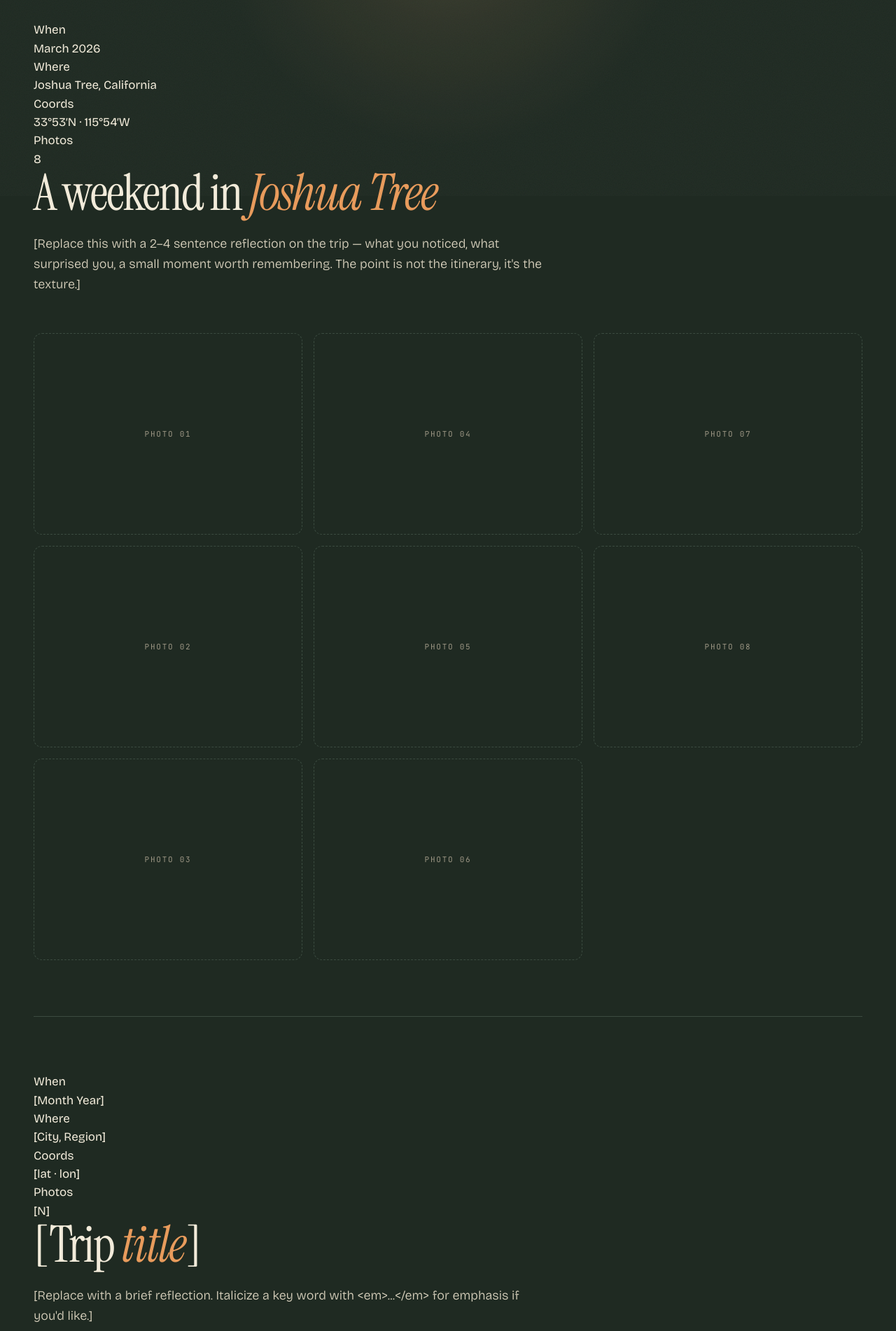
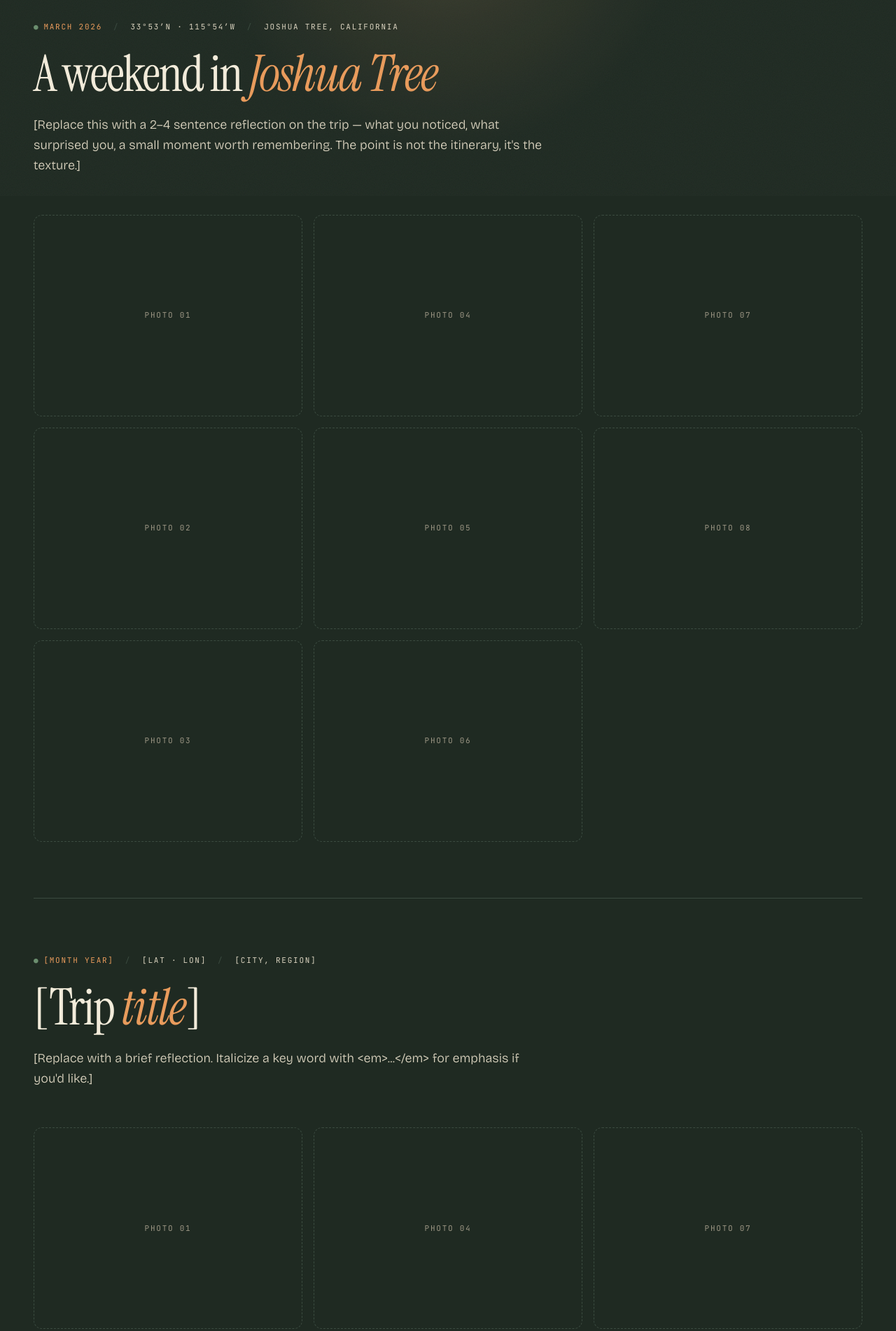
Before and after one commit to rahasan36/rahasan36.github.io, a plain HTML site: page travel.html in a window 1280 px wide. Shown: the part 520-2422 px from the top of the page at 70% size. Drawn offline with nearby package versions, Linux system fonts and the light colour scheme.

Commit message:
Add files via upload

```diff
--- a/travel.html
+++ b/travel.html
@@ -70,18 +70,14 @@
 
     <!-- ============== TRIP 1 (template, replace) ============== -->
     <article class="trip">
-      <div class="trip-grid">
-        <aside class="trip-sidebar">
-          <div class="trip-meta-list">
-            <div class="row"><dt>When</dt><dd>March 2026</dd></div>
-            <div class="row"><dt>Where</dt><dd>Joshua Tree, California</dd></div>
-            <div class="row"><dt>Coords</dt><dd>33°53′N · 115°54′W</dd></div>
-            <div class="row"><dt>Photos</dt><dd>8</dd></div>
+      <header class="trip-header">
+        <div class="trip-meta">
+          <span class="trip-date">March 2026</span>
+          <span class="trip-sep">/</span>
+          <span class="trip-coord">33°53′N · 115°54′W</span>
+          <span class="trip-sep">/</span>
+          <span class="trip-where">Joshua Tree, California</span>
         </div>
-        </aside>
-
-        <div class="trip-main">
-          <header class="trip-header">
         <h2 class="trip-title">A weekend in <em>Joshua Tree</em></h2>
         <p class="trip-note">[Replace this with a 2–4 sentence reflection on the trip — what you noticed, what surprised you, a small moment worth remembering. The point is not the itinerary, it's the texture.]</p>
       </header>
@@ -111,24 +107,18 @@
           the image. Skip it for a cleaner gallery.
         -->
       </div>
-        </div>
-      </div>
     </article>
 
     <!-- ============== TRIP 2 (template, replace) ============== -->
     <article class="trip">
-      <div class="trip-grid">
-        <aside class="trip-sidebar">
-          <div class="trip-meta-list">
-            <div class="row"><dt>When</dt><dd>[Month Year]</dd></div>
-            <div class="row"><dt>Where</dt><dd>[City, Region]</dd></div>
-            <div class="row"><dt>Coords</dt><dd>[lat · lon]</dd></div>
-            <div class="row"><dt>Photos</dt><dd>[N]</dd></div>
+      <header class="trip-header">
+        <div class="trip-meta">
+          <span class="trip-date">[Month Year]</span>
+          <span class="trip-sep">/</span>
+          <span class="trip-coord">[lat · lon]</span>
+          <span class="trip-sep">/</span>
+          <span class="trip-where">[City, Region]</span>
         </div>
-        </aside>
-
-        <div class="trip-main">
-          <header class="trip-header">
         <h2 class="trip-title">[Trip <em>title</em>]</h2>
         <p class="trip-note">[Replace with a brief reflection. Italicize a key word with &lt;em&gt;...&lt;/em&gt; for emphasis if you'd like.]</p>
       </header>
@@ -141,8 +131,6 @@
         <figure class="placeholder">Photo 05</figure>
         <figure class="placeholder">Photo 06</figure>
         <figure class="placeholder">Photo 07</figure>
-          </div>
-        </div>
       </div>
     </article>
 
```
Lines whose indentation alone changed are shown as unchanged.
